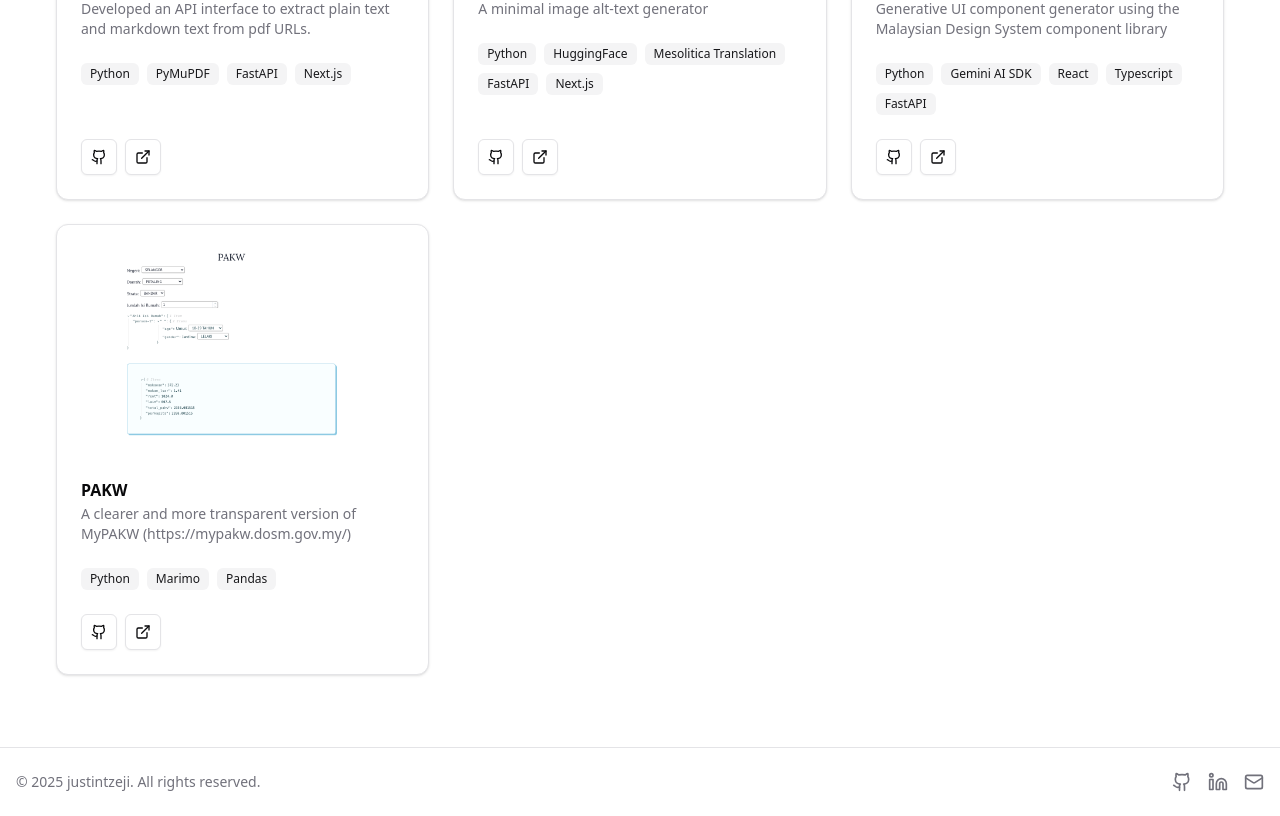
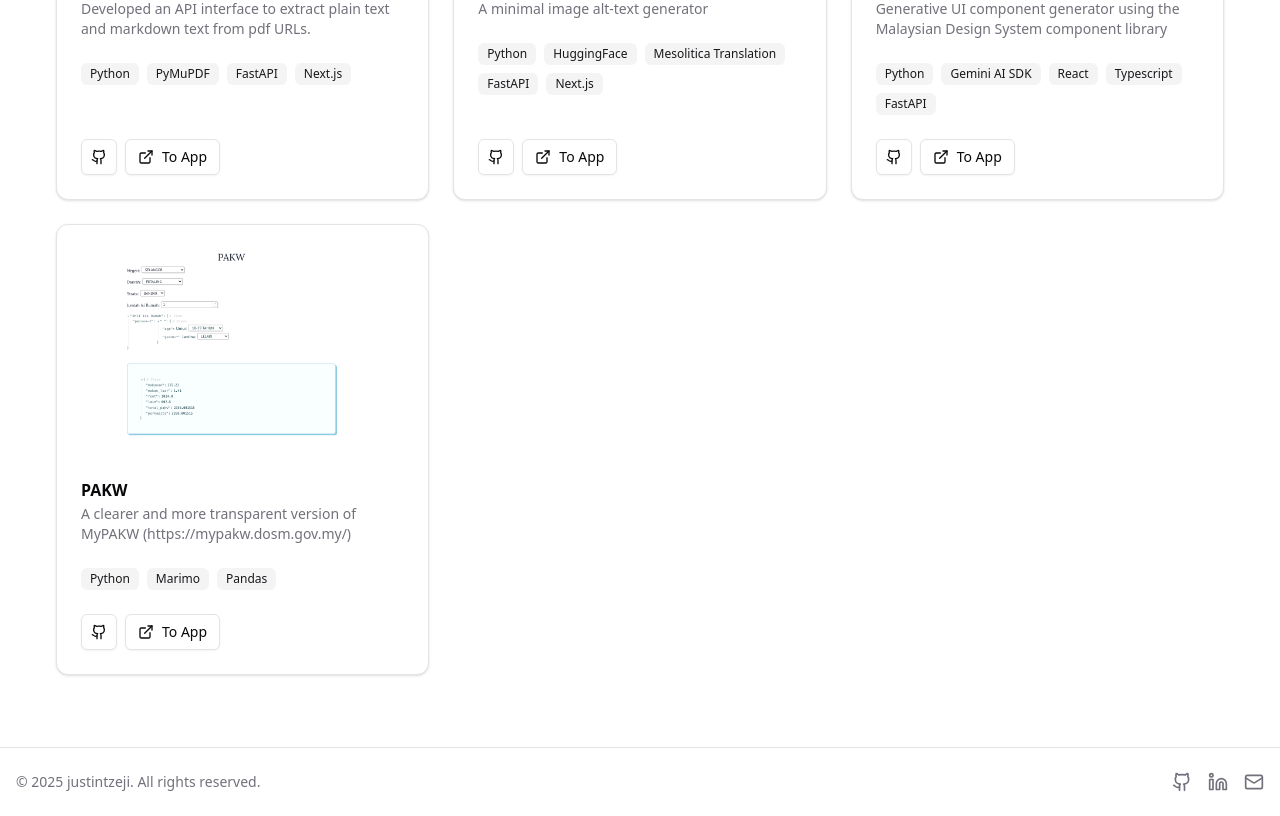
Before and after one commit to JustinTzeJi/iwa, a Next.js app: page / in a window 1280 px wide. Shown: the part 960-1776 px from the top of the page. Built offline with nearby package versions, Linux system fonts and the light colour scheme.

Commit message:
update: verbose to app button

```diff
--- a/src/components/sections/ProjectCard.tsx
+++ b/src/components/sections/ProjectCard.tsx
@@ -78,14 +78,14 @@ export default function ProjectCard({ project }: ProjectCardProps) {
             </Button>
           )}
           {project.liveUrl && project.liveUrl !== "#" && (
-            <Button variant="outline" size="icon" asChild>
+            <Button variant="outline" asChild>
               <a
                 href={project.liveUrl}
                 target="_blank"
                 rel="noopener noreferrer"
                 aria-label={`${project.title} live demo`}
               >
-                <ExternalLink className="h-4 w-4" />
+                <ExternalLink className="h-4 w-4" /> To App
               </a>
             </Button>
           )}
```
